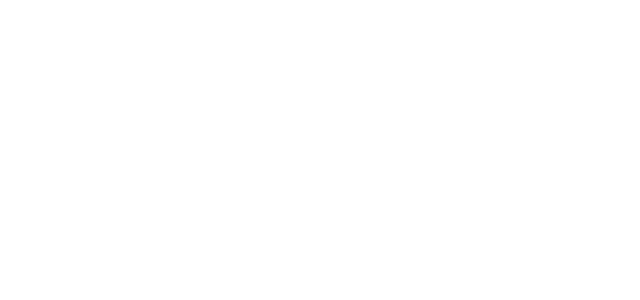
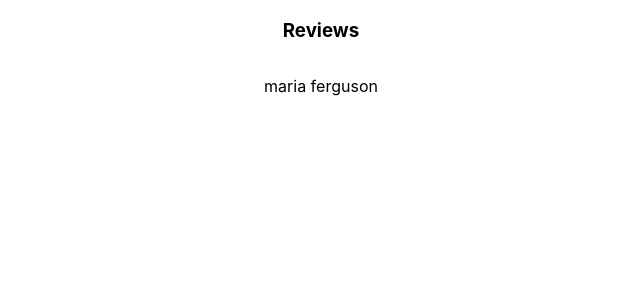
Before and after one commit to BSlaven/user_slider, a React (Vite) app: page / in a window 1280 px wide. Shown: the top 300 px of the page, without its empty margins (179-819 px from the left). Built offline with nearby package versions, Linux system fonts and the light colour scheme.

Commit message:
add base styles to app

```diff
--- a/src/App.css
+++ b/src/App.css
@@ -0,0 +1,8 @@
+.App {
+  width: 100%;
+  max-width: 1000px;
+  min-height: 100vh;
+  display: flex;
+  flex-direction: column;
+  align-items: center;
+}
--- a/src/App.jsx
+++ b/src/App.jsx
@@ -1,10 +1,14 @@
-import './App.css'
+import './App.css';
+import people from './data';
 
 function App() {
 
   return (
     <div className="App">
-
+      <h3 className='title'>Reviews</h3>
+      <section className="section">
+        <p>{people[0].name}</p>
+      </section>
     </div>
   )
 }
```
